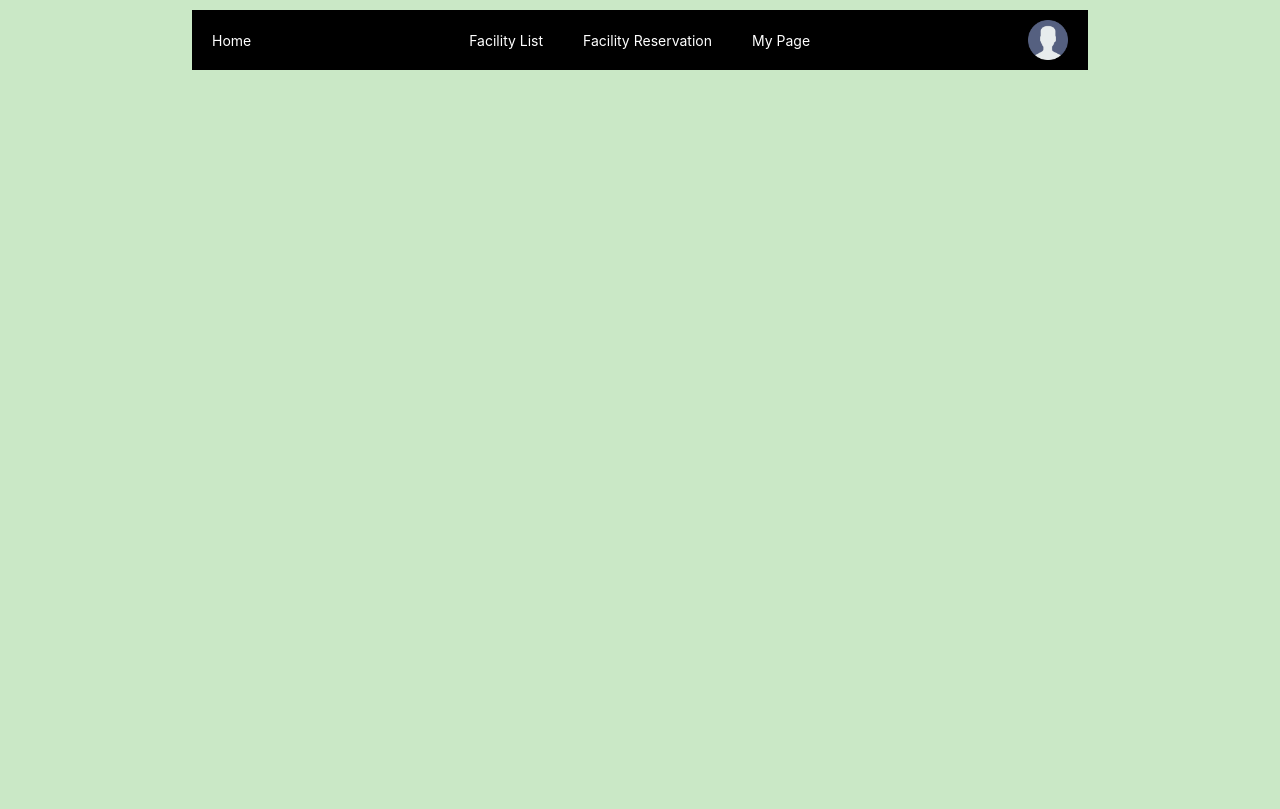
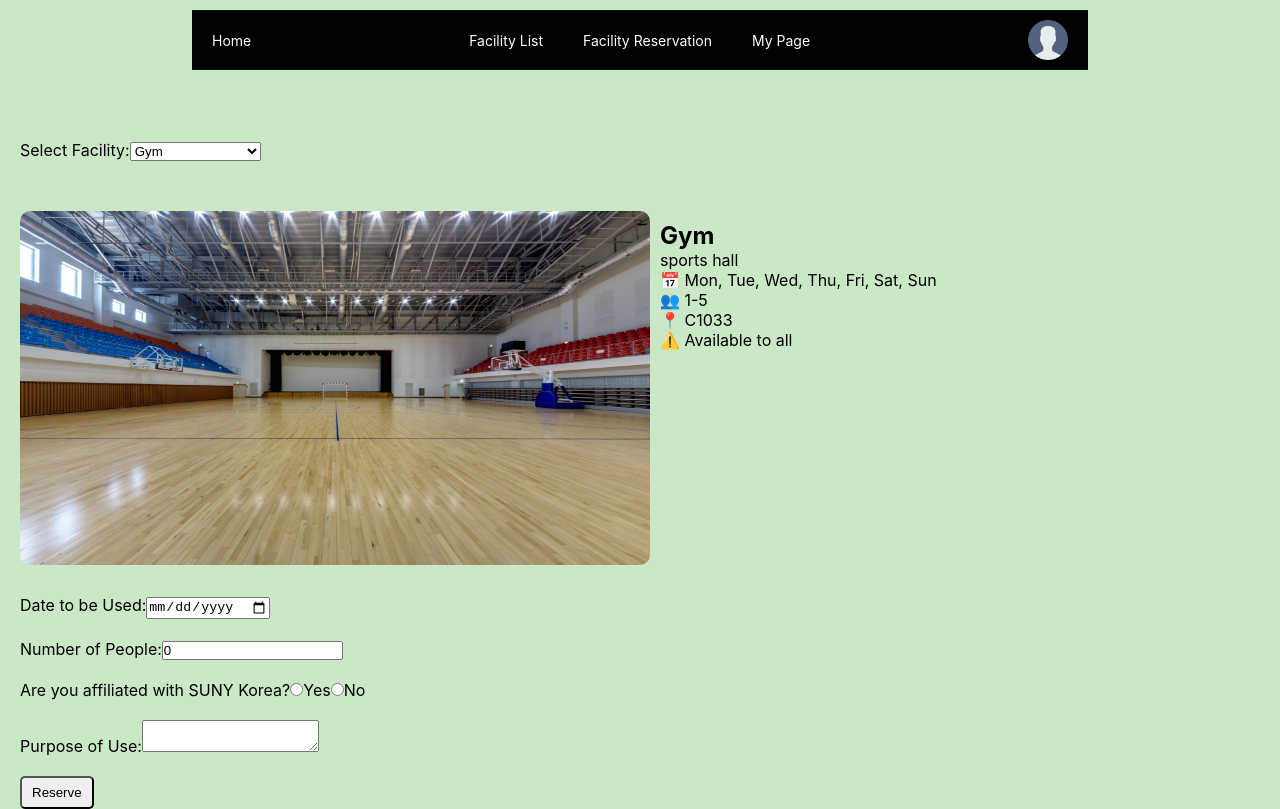
Before and after one commit to kim218-kim218/CSE316, a React (Create React App) app in the folder assignment2/: page / in a window 1280 px wide. Both pictures are taken after a click on the link "Facility Reservation". Built offline with nearby package versions, Linux system fonts and the light colour scheme.

Commit message:
Facility Reservation Page Design

```diff
--- a/assignment2/src/App.js
+++ b/assignment2/src/App.js
@@ -155,6 +155,21 @@ function App() {
     }
   }
 
+  const currentFacility = facilities[selectedFacility];
+
+  function handleInputChange(e){
+    const { id, value } = e.target;
+    setFormData({ ...formData, [id]: value });
+  };
+
+  function updateFacilityInfo(e){
+    setSelectedFacility(e.target.value);
+  };
+
+  function reserveFacility(){
+
+  }
+
   return (
     <div className="App">
       <nav >
@@ -240,7 +255,53 @@ function App() {
 
       {currentPage == 'F_reserv' && (
         <div id="F_reserv" className="page">
+          <form id="reservForm">
+            <label htmlFor="facility">Select Facility:</label>
+            <select id="facility" value={selectedFacility} onChange={updateFacilityInfo}>
+              {Object.keys(facilities).map((facility) => (
+                <option key={facility} value={facility}>
+                  {facilities[facility].name}
+                </option>
+              ))}
+            </select>
 
+            <div id="selectedF">
+              <img id="selectedF_img" src={currentFacility.img} alt="Facility" />
+              <div id="selectedFinfo">
+                <h2>{currentFacility.name}</h2>
+                <p>{currentFacility.description}</p>
+                <p>📅 {currentFacility.days}</p>
+                <p>👥 {currentFacility.groupSize}</p>
+                <p>📍 {currentFacility.location}</p>
+                <p>⚠️ {currentFacility.available}</p>
+              </div>
+            </div>
+
+            <div className="checklist">
+              <label htmlFor="date">Date to be Used:</label>
+              <input type="date" id="date" value={formData.date} onChange={handleInputChange} />
+            </div>
+
+            <div className="checklist">
+              <label htmlFor="people">Number of People:</label>
+              <input type="number" id="people" value={formData.people} onChange={handleInputChange} />
+            </div>
+
+            <div className="checklist">
+              <label>Are you affiliated with SUNY Korea?</label>
+              <input type="radio" id="affiliated" name="affiliation" value="yes" onChange={handleInputChange} />
+              <label htmlFor="yes">Yes</label>
+              <input type="radio" id="affiliated" name="affiliation" value="no" onChange={handleInputChange} />
+              <label htmlFor="no">No</label>
+            </div>
+
+            <div className="checklist">
+              <label htmlFor="purpose">Purpose of Use:</label>
+              <textarea id="purpose" value={formData.purpose} onChange={handleInputChange}></textarea>
+            </div>
+
+            <button type="button" onClick={reserveFacility}>Reserve</button>
+          </form>
         </div>
       )}
 
```
Also changed, not shown: 1 other file (tests, documents, lock files or other folders).
